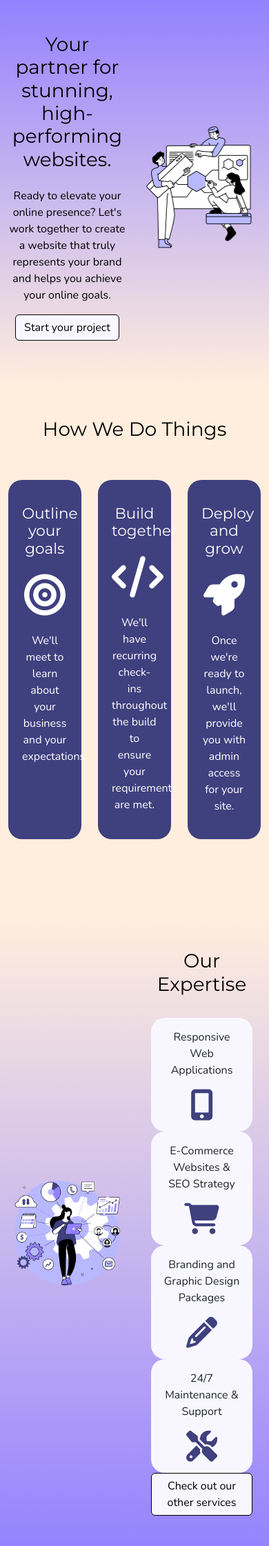
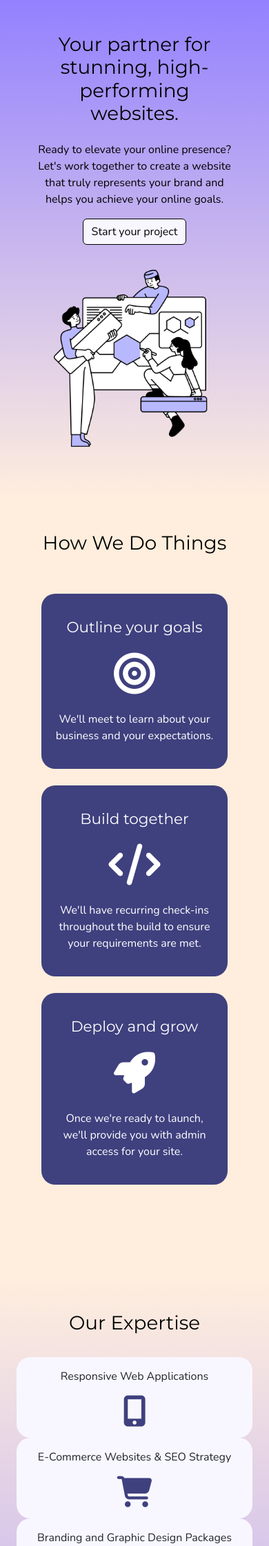
Before and after one commit to bharding216/surmount, a Python web app: template project/templates/index.html in a window 390 px wide. Shown: the part 105-2347 px from the top of the page at 69% size. Run offline with Jinja, Linux system fonts and the light colour scheme; the template is opened without the code that fills it, so the values that code supplies are empty; some libraries are stand-ins or nearby versions.

Commit message:
Update responsive settings for homepage

```diff
--- a/project/static/css/main.css
+++ b/project/static/css/main.css
@@ -112,8 +112,8 @@ p, .nav-link, .btn-primary, .footer,
   }
 
   #web_builders {
-    max-width: 100%;
-    max-height: 100%;
+    width: 250px;
+    height: auto;
   }
 
   #expertise {
@@ -134,8 +134,8 @@ p, .nav-link, .btn-primary, .footer,
   }
 
   #web_builders {
-    max-width: 100%;
-    max-height: 100%;
+    width: 300px;
+    height: auto;
   }
 
   #expertise {
--- a/project/templates/base.html
+++ b/project/templates/base.html
@@ -114,14 +114,17 @@
         </div>
 
 
-        <div class="text-center footer p-5">
+        <!--NOT CENTERED!-->
+        <div class="footer p-5">
             <div class="row pb-5 pt-5 footer-row">
+                <div class="col text-center">
                     <p style="color: white;">
                         Proud to call San Antonio our Home!
                     </p>
                     <p style="color: white;">
                         &copy; <span id="currentYear"></span> Surmount Web Design & Development - All Rights Reserved
                     </p>
+                </div>
             </div>
         </div>
     </div>
--- a/project/templates/index.html
+++ b/project/templates/index.html
@@ -4,11 +4,11 @@
 
 {% block content %}
 
-<div class="py-5" style="background-image:linear-gradient(#9381ff, #ffeedd);">
+<div class="py-5 " style="background-image:linear-gradient(#9381ff, #ffeedd);">
     <div class="container">
 
         <div class="row mb-3">
-            <div class="col-6 align-items-center d-flex">
+            <div class="col-12 col-md-6 align-items-center d-flex mb-4 px-5 px-md-0">
                 <div class="text-center">
                     <h1 style="color: black;" class="mb-4">
                         Your partner for stunning, high-performing websites.
@@ -26,7 +26,7 @@
                 </div>
             </div>
 
-            <div class="col-6 align-items-center d-flex justify-content-center">
+            <div class="col-12 col-md-6 align-items-center d-flex justify-content-center">
                 <div>
                     <img src='/static/web_builders.png' alt="A team of developers building a website." id="web_builders">
                 </div>
@@ -50,9 +50,9 @@
     </div>
 
     <div class="container pb-5">
-        <div class="row mb-3">
-            <div class="col-4 justify-content-center homepage-cols">
-                <div class="text-center" style="background-color: #3F407E; border-radius: 20px; padding: 20px; height: 100%">
+        <div class="row mb-3 px-5 px-sm-0">
+            <div class="col-sm-12 col-md-4 justify-content-center homepage-cols mb-4">
+                <div class="text-center" data-aos="fade-up" style="background-color: #3F407E; border-radius: 20px; padding: 20px; height: 100%">
                     <h4 class="mb-4 mt-3" style="color: white">Outline your goals</h4>
                     <i class="fa-solid fa-bullseye" style="color: white; font-size: 60px;"></i>
                     <p class="mt-4" style="color: white">
@@ -61,8 +61,8 @@
                 </div>
             </div>
 
-            <div class="col-4 justify-content-center homepage-cols">
-                <div class="text-center" style="background-color: #3F407E; border-radius: 20px; padding: 20px; height: 100%;">
+            <div class="col-sm-12 col-md-4 justify-content-center homepage-cols mb-4">
+                <div class="text-center" data-aos="fade-up" style="background-color: #3F407E; border-radius: 20px; padding: 20px; height: 100%;">
                     <h4 class="mb-4 mt-3" style="color: white">Build together</h4>
 
                     <i class="fa-solid fa-code" style="color: white; font-size: 60px;"></i>
@@ -74,8 +74,8 @@
                 </div>
             </div>
 
-            <div class="col-4 justify-content-center homepage-cols">
-                <div class="text-center" style="background-color: #3F407E; border-radius: 20px; padding: 20px; height: 100%;">
+            <div class="col-sm-12 col-md-4 justify-content-center homepage-cols mb-4">
+                <div class="text-center" data-aos="fade-up" style="background-color: #3F407E; border-radius: 20px; padding: 20px; height: 100%;">
                     <h4 class="mb-4 mt-3" style="color: white">Deploy and grow</h4>
 
                     <i class="fa-solid fa-rocket" style="color: white; font-size: 60px;"></i>
@@ -95,14 +95,13 @@
     <div class="container">
         <div class="row mb-3">
 
-            <div class="col-6 align-items-center d-flex justify-content-center">
+            <div class="col-12 col-md-6 align-items-center d-flex justify-content-center order-2 order-md-1">
                 <div>
                     <img src='/static/expertise.png' alt="A woman using a laptop to create a wide array of web-based applications." id="expertise">
                 </div>
             </div>
 
-            <div class="col-6 d-flex">
-
+            <div class="col-12 col-md-6 d-flex order-1 order-md-2">
                 <div class="container">
 
                     <div class="row">
@@ -149,7 +148,7 @@
                         </div>
                     </div>
 
-                    <div class="row">
+                    <div class="row pb-5 pb-md-0">
                         <div class="text-center">
                             <a href="{{ url_for('views.about') }}">
                                 <button type="button" class="btn btn-primary">Check out our other services</button>
```
Lines whose indentation alone changed are shown as unchanged.
